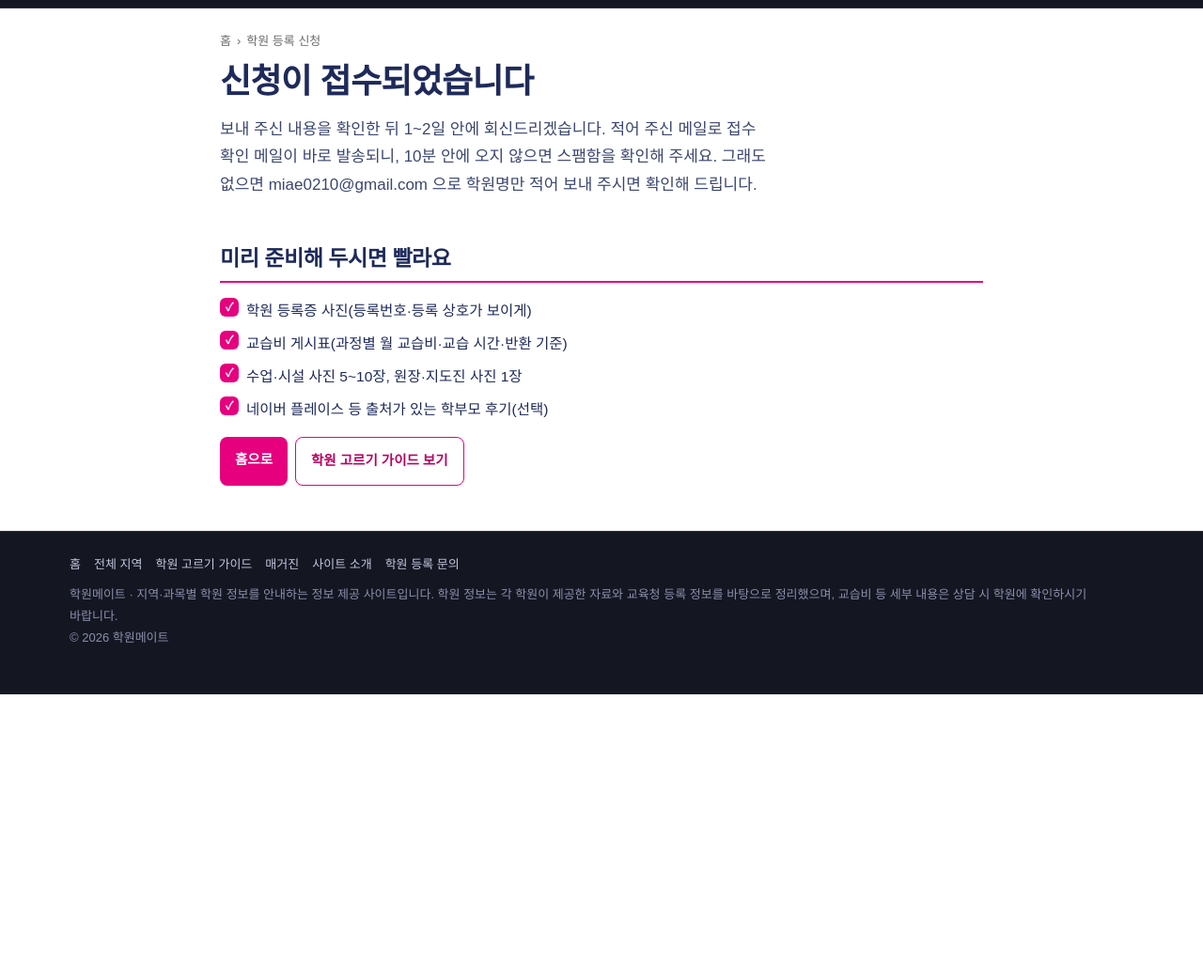
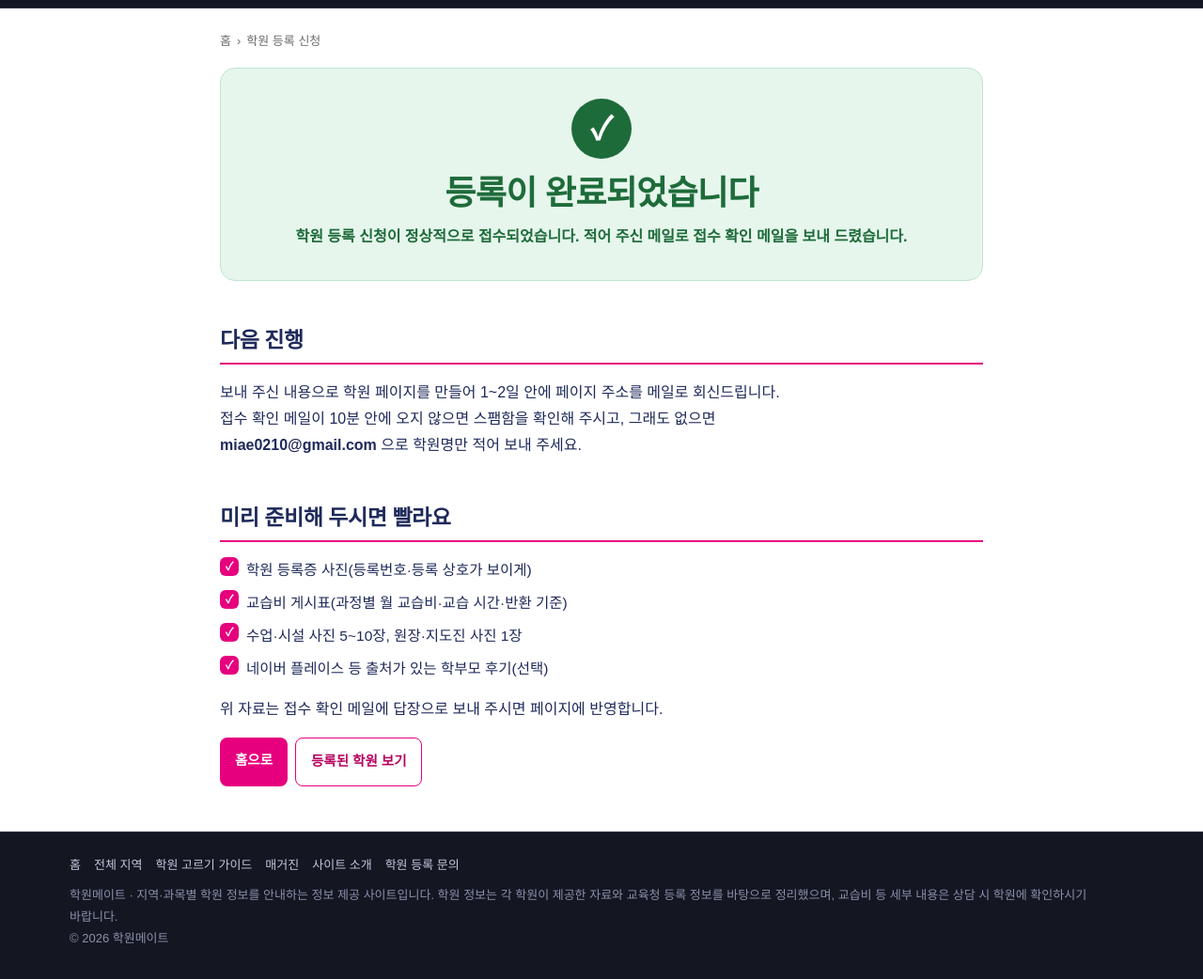
Before and after one commit to trend-park/academymate, a plain HTML site: page register/thanks/index.html in a window 1280 px wide. Shown: the part 52-1094 px from the top of the page at 94% size. Before the commit the page ends 800 px from the top, so only its background shows below. Drawn offline with Linux system fonts and the light colour scheme.

Commit message:
Add files via upload

```diff
--- a/register/thanks/index.html
+++ b/register/thanks/index.html
@@ -3,7 +3,7 @@
 <head>
 <meta charset="UTF-8">
 <meta name="viewport" content="width=device-width, initial-scale=1.0">
-<title>신청 접수 완료 | 학원메이트</title>
+<title>등록 완료 | 학원메이트</title>
 <meta name="description" content="학원 등록 신청이 접수되었습니다.">
 <meta name="keywords" content="">
 <meta name="robots" content="noindex, follow">
@@ -13,7 +13,7 @@
 <link rel="apple-touch-icon" href="/images/favicon-192.png">
 <meta property="og:type" content="website">
 <meta property="og:site_name" content="학원메이트">
-<meta property="og:title" content="신청 접수 완료 | 학원메이트">
+<meta property="og:title" content="등록 완료 | 학원메이트">
 <meta property="og:description" content="학원 등록 신청이 접수되었습니다.">
 <meta property="og:url" content="https://hakwonmate.co.kr/register/thanks/">
 <meta property="og:image" content="https://hakwonmate.co.kr/images/og-default.jpg">
@@ -325,8 +325,13 @@ body.dark .band .mag a .cat{color:#e6007e}
 <main class="wrap main narrow">
 
 <div class="crumb"><a href="/">홈</a><span>›</span>학원 등록 신청</div>
-<h1>신청이 접수되었습니다</h1>
-<p class="lead">보내 주신 내용을 확인한 뒤 1~2일 안에 회신드리겠습니다. 적어 주신 메일로 접수 확인 메일이 바로 발송되니, 10분 안에 오지 않으면 스팸함을 확인해 주세요. 그래도 없으면 miae0210@gmail.com 으로 학원명만 적어 보내 주시면 확인해 드립니다.</p>
+<div style="background:#e6f6ec;border:1px solid #bfe6cd;border-radius:var(--r-lg);padding:var(--s5) var(--s4);text-align:center;margin:var(--s3) 0 var(--s5)">
+  <div style="width:64px;height:64px;border-radius:50%;background:#1e6b3a;color:#fff;font-size:34px;line-height:64px;margin:0 auto 14px;font-weight:900">✓</div>
+  <h1 style="margin:0 0 8px;color:#1e6b3a">등록이 완료되었습니다</h1>
+  <p style="margin:0;color:#1e6b3a;font-size:16px;font-weight:600;max-width:none">학원 등록 신청이 정상적으로 접수되었습니다. 적어 주신 메일로 접수 확인 메일을 보내 드렸습니다.</p>
+</div>
+<h2>다음 진행</h2>
+<p>보내 주신 내용으로 학원 페이지를 만들어 1~2일 안에 페이지 주소를 메일로 회신드립니다. 접수 확인 메일이 10분 안에 오지 않으면 스팸함을 확인해 주시고, 그래도 없으면 <b>miae0210@gmail.com</b> 으로 학원명만 적어 보내 주세요.</p>
 <h2>미리 준비해 두시면 빨라요</h2>
 <ul class="check">
   <li>학원 등록증 사진(등록번호·등록 상호가 보이게)</li>
@@ -334,7 +339,8 @@ body.dark .band .mag a .cat{color:#e6007e}
   <li>수업·시설 사진 5~10장, 원장·지도진 사진 1장</li>
   <li>네이버 플레이스 등 출처가 있는 학부모 후기(선택)</li>
 </ul>
-<div class="btns"><a class="btn" href="/">홈으로</a><a class="btn ghost" href="/guide/">학원 고르기 가이드 보기</a></div>
+<p>위 자료는 접수 확인 메일에 답장으로 보내 주시면 페이지에 반영합니다.</p>
+<div class="btns"><a class="btn" href="/">홈으로</a><a class="btn ghost" href="/regions/">등록된 학원 보기</a></div>
 
 </main>
 <script>document.addEventListener("click",function(ev){var a=ev.target.closest("a[data-track]");if(!a)return;var d={method:a.getAttribute("data-track"),page:location.pathname,label:(a.textContent||"").trim().slice(0,40)};if(window.gtag){gtag("event","contact_click",d);}if(window.wcs&&window.wcs.event){try{wcs.event("contact_click",d.method);}catch(e){}}});</script>
```
